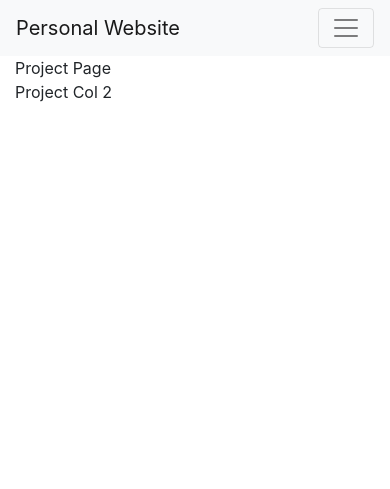
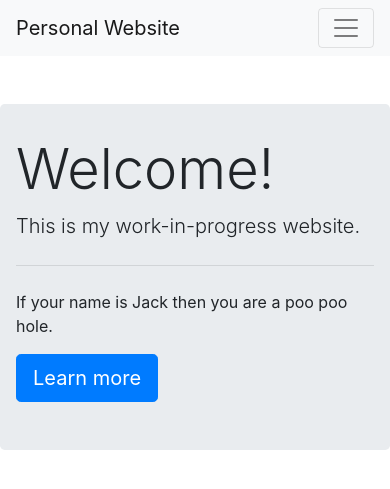
Before and after one commit to codyswain/Personal-Website-Flask, a Flask app: page /projects in a window 390 px wide. Shown: the top 489 px of the page. Run offline with Flask 2, Linux system fonts and the light colour scheme; some libraries are stand-ins or nearby versions.

Commit message:
Everything Working Well. Good Revert Point

```diff
--- a/app/static/custom.css
+++ /dev/null
@@ -1,10 +0,0 @@
-/* Overrides StyleSheet */
-
-.btn {
-	border-radius: 0px;
-}
-
-.profile_picture {
-	max-width: 20%;
-	height: auto;
-}
--- /dev/null
+++ b/app/static/style/custom.css
@@ -0,0 +1,9 @@
+/* Overrides StyleSheet */
+
+.profile_picture {
+	display: block;
+	margin-left:auto;
+	margin-right:auto;
+	max-width: 60%;
+	height: auto;
+}
--- a/app/templates/base.html
+++ b/app/templates/base.html
@@ -3,7 +3,7 @@
 
 <head>
 	<title>Cody Swain</title>
-	<link rel="shortcut icon" href="{{ url_for('static', filename='favicon.ico') }}">
+	<link rel="shortcut icon" href="{{ url_for('static', filename='img/favicon.ico') }}">
 
 	<!-- Website Scales to device width-->
 	<meta name="viewport" content="width=device-wdith, initial-scale=1">
@@ -12,7 +12,7 @@
 	<link rel="stylesheet" href="https://stackpath.bootstrapcdn.com/bootstrap/4.1.1/css/bootstrap.min.css">
 
 	<!-- Custom CSS -->
-	<link rel="stylesheet" type="text/css" href="{{ url_for('static', filename='custom.css') }}">
+	<link rel="stylesheet" type="text/css" href="{{ url_for('static', filename='style/custom.css') }}">
 
 	<nav class="navbar navbar-expand-lg navbar-light bg-light">
 		<a class="navbar-brand" href="#">Personal Website</a>
@@ -24,7 +24,7 @@
 				<a href="{{ url_for('index') }}" class="nav-item nav-link" href="#">Home </a>
 				<a href="{{ url_for('projects') }}" class="nav-item nav-link" href="#">Projects</a>
 				<a href="{{ url_for('notes') }}" class="nav-item nav-link" href="#">My Notes</a>
-				<a href="{{ url_for('about') }}" class="nav-item nav-link" href="#">About Me</a>
+				<a href="{{ url_for('about') }}" class="nav-item nav-link" href="#"">About Me</a>
 				<!-- <a class="nav-item nav-link disabled" href="#">Disabled</a> -->
 			</div>
 		</div>
--- a/app/templates/projects.html
+++ b/app/templates/projects.html
@@ -3,11 +3,15 @@
 
 <body>
 
-<div class="container-fluid">
-  <div class="row">
-    <div class="col-lg">Project Page</div>
-    <div class="col-lg">Project Col 2</div>
-  </div>
+<div class="row mt-5"></div>
+<div class="jumbotron">
+	<h1 class="display-4">Welcome!</h1>
+	<p class="lead">This is my work-in-progress website.</p>
+	<hr class="my-4">
+	<p>If your name is Jack then you are a poo poo hole.</p>
+	<p class="lead">
+		<a class="btn btn-primary btn-lg" href="#" role="button">Learn more</a>
+	</p>
 </div>
 
 </body>
```
Also changed, not shown: app/templates/about.html (+3 -4 lines), app/templates/index.html (+7 -6 lines), app/templates/notes.html (+6 -4 lines), app/static/img/favicon.ico (renamed from app/static/favicon.ico), app/static/img/me.jpg (renamed from app/static/me.jpg), 3 other files.
